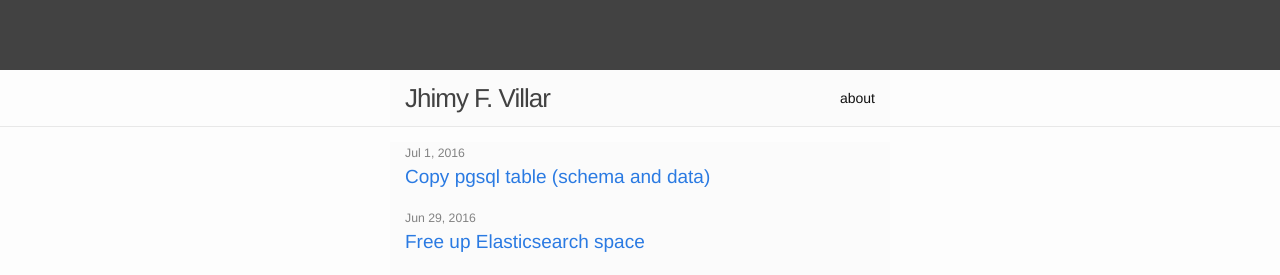
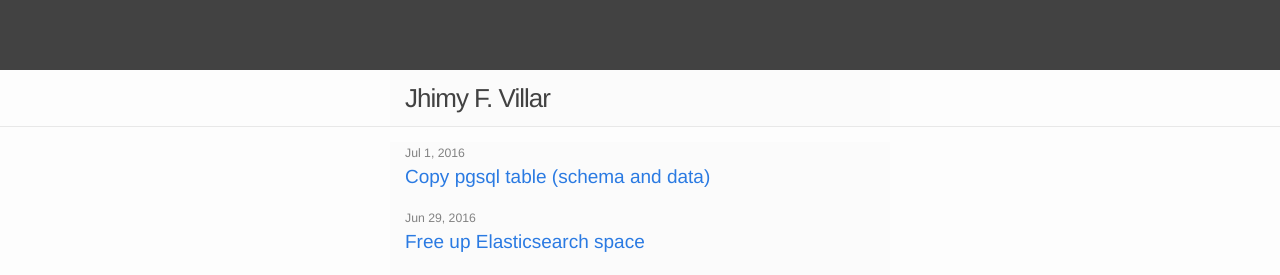
Before and after one commit to stjhimy/stjhimy.github.io, a Jekyll site: the page built from index.html, in a window 1280 px wide. Shown: the top 275 px of the page. Built offline with Jekyll 4.4.1, drawn with Linux system fonts in a browser that asks for light colours; the list of posts is cut into pages by our own code.

Commit message:
Remove about from header

```diff
--- a/_includes/header.html
+++ b/_includes/header.html
@@ -13,13 +13,6 @@
         </svg>
       </a>
 
-      <div class="trigger">
-        {% for my_page in site.pages %}
-          {% if my_page.title %}
-          <a class="page-link" href="{{ my_page.url | prepend: site.baseurl }}">{{ my_page.title }}</a>
-          {% endif %}
-        {% endfor %}
-      </div>
     </nav>
 
   </div>
```
